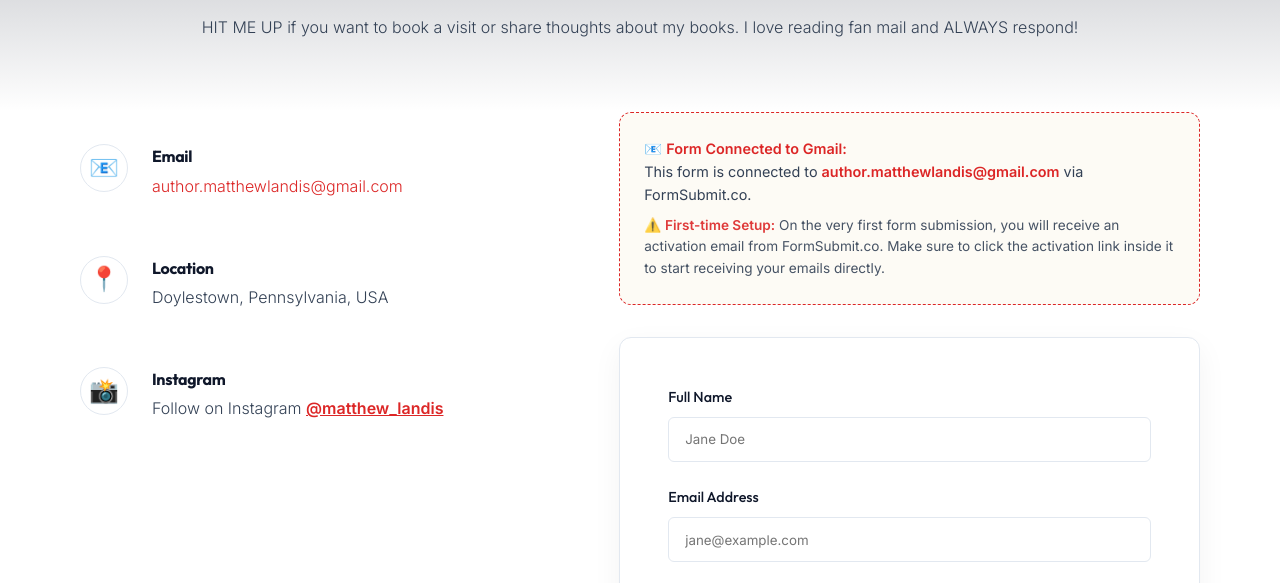
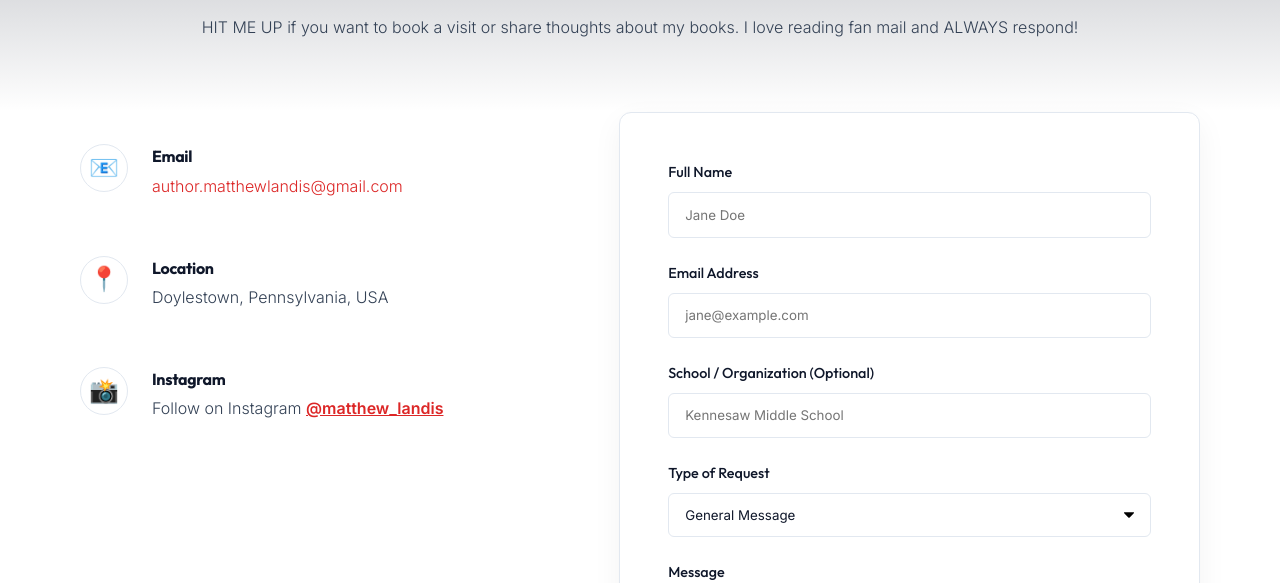
Before and after one commit to mattlandis205-debug/new-author-website, a plain HTML site: page contact.html in a window 1280 px wide. Shown: the part 201-784 px from the top of the page. Drawn offline with Linux system fonts and the light colour scheme.

Commit message:
Remove form setup guide banner from contact page

```diff
--- a/contact.html
+++ b/contact.html
@@ -207,14 +207,7 @@
 
                 <!-- Right: Form -->
                 <div class="fade-in" style="transition-delay: 0.2s;">
-                    <!-- Form Service Guide -->
-                    <div class="form-guide-banner">
-                        📧 <strong>Form Connected to Gmail:</strong><br>
-                        This form is connected to <strong>author.matthewlandis@gmail.com</strong> via FormSubmit.co.<br>
-                        <span style="font-size: 0.85rem; display: block; margin-top: 0.5rem; opacity: 0.9;">
-                            ⚠️ <strong>First-time Setup:</strong> On the very first form submission, you will receive an activation email from FormSubmit.co. Make sure to click the activation link inside it to start receiving your emails directly.
-                        </span>
-                    </div>
+
 
                     <!-- Form Status Messages -->
                     <div id="form-status" class="form-status-banner" style="display: none; margin-bottom: 2rem;">
```
